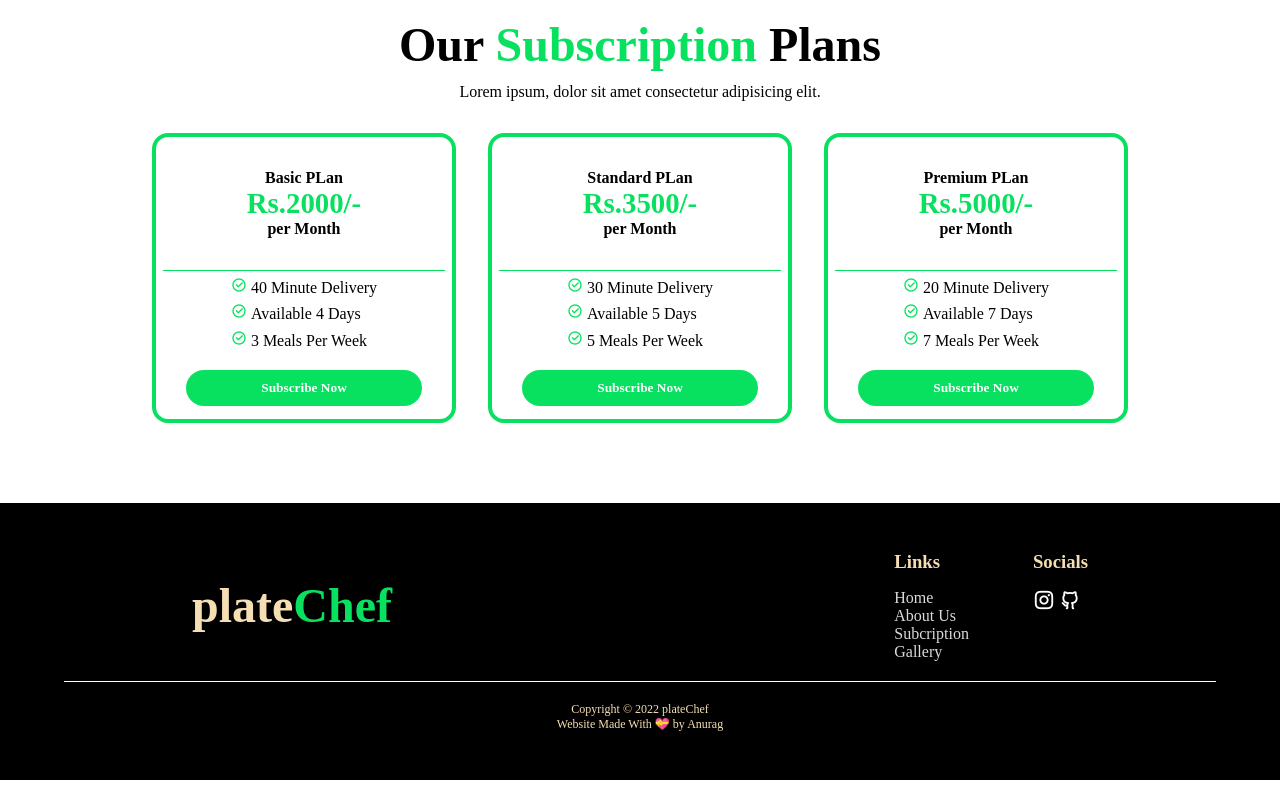
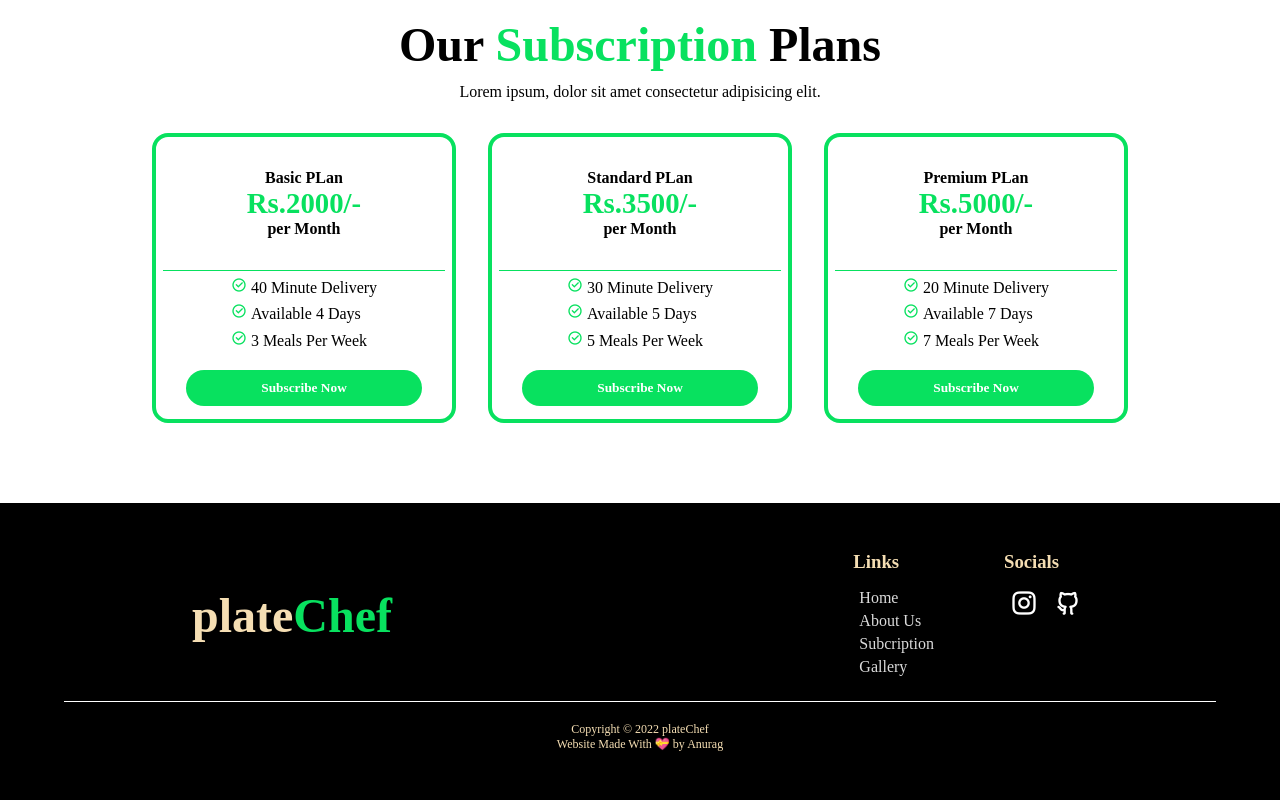
Before and after one commit to anuragdwi/plateChef, a plain HTML site: page index.html in a window 1280 px wide. Shown: the part 2275-3075 px from the top of the page. Drawn offline with nearby package versions, Linux system fonts and the light colour scheme.

Commit message:
complete

```diff
--- a/style.css
+++ b/style.css
@@ -303,14 +303,16 @@ nav {
 }
 .footer .footerUp .right .links li {
   list-style: none;
+  margin: 5px 0;
 }
 
 .footer .footerUp .right .links a {
   text-decoration: none;
   color: #fff;
+  margin: 0 6px;
 }
 .footer .footerUp .right .links i {
-  font-size: 22px;
+  font-size: 28px;
   cursor: pointer;
 }
 .footer .footerUp .right .links li a {
```
